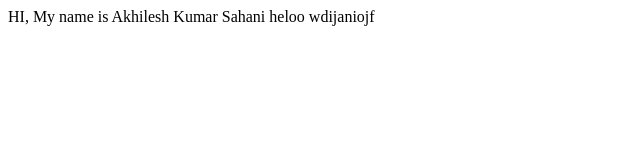
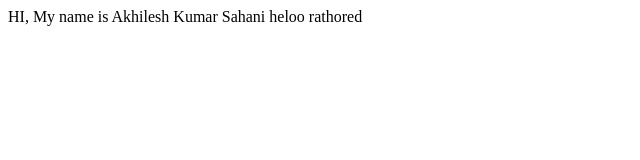
Before and after one commit to akhileshkumarsahani405/github_actions, a plain HTML site: page index.html in a window 1280 px wide. Shown: the full height of the page, 0-640 px from the left. Drawn offline with Linux system fonts and the light colour scheme.

Commit message:
syntax correct

```diff
--- a/index.html
+++ b/index.html
@@ -8,5 +8,6 @@
 <body>
 HI, My name is Akhilesh Kumar Sahani
 
-heloo wdijaniojf
+heloo rathored
 </body>
+</html>
```
